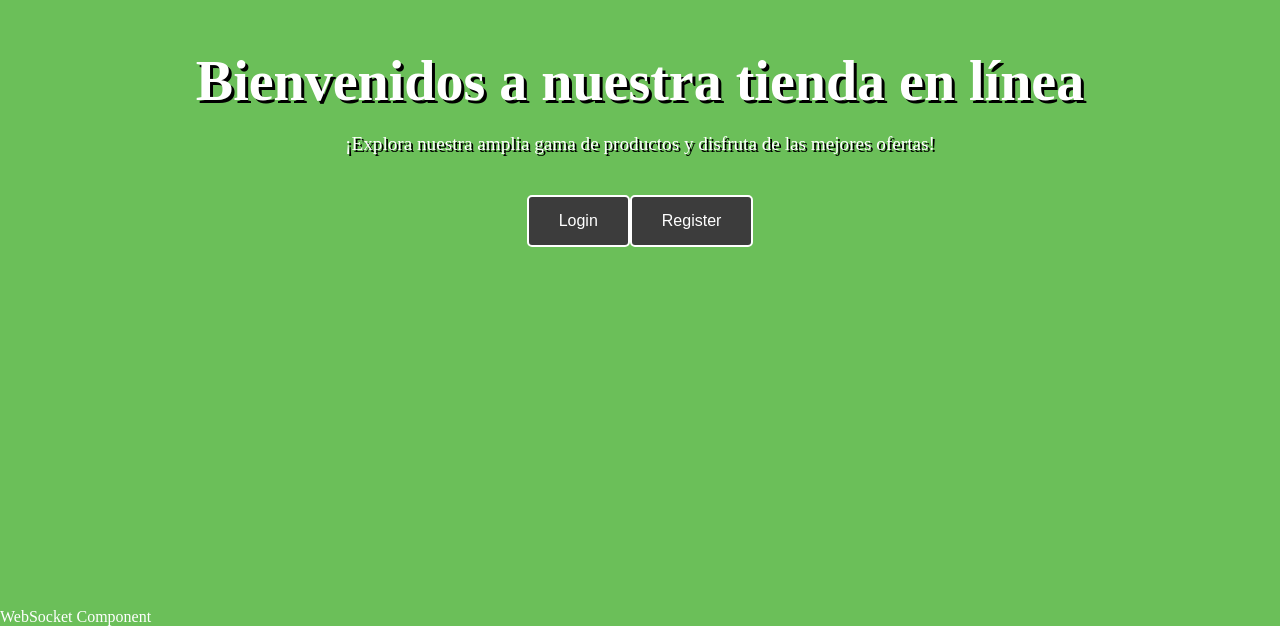
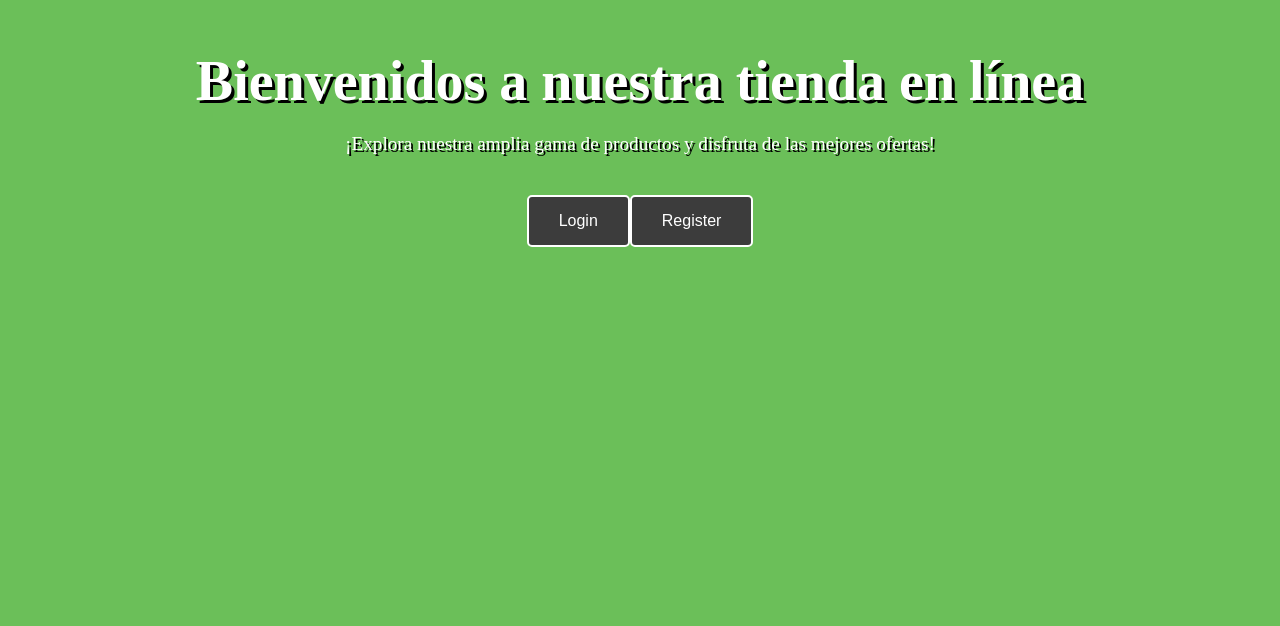
Before and after one commit to DavisAGJD/front_webstore, a React (Create React App) app: page / in a window 1280 px wide. Shown: the part 365-991 px from the top of the page. Built offline with nearby package versions, Linux system fonts and the light colour scheme; no server answers; the HTML template or start-up script is replaced by a standard one.

Commit message:
cambios websocket

```diff
--- a/src/App.js
+++ b/src/App.js
@@ -45,7 +45,7 @@ const App = () => {
                         />
                         <Route path="*" element={<Navigate to="/" />} />
                     </Routes>
-                    <WebSocketComponent /> {/* Add the WebSocketComponent */}
+                    <WebSocketComponent />
                 </Router>
             </CartProvider>
         </AuthProvider>
--- a/src/components/WebSocketComponent.js
+++ b/src/components/WebSocketComponent.js
@@ -1,4 +1,4 @@
-import React, { useEffect } from 'react';
+import { useEffect } from 'react';
 
 const WebSocketComponent = () => {
   useEffect(() => {
@@ -25,11 +25,7 @@ const WebSocketComponent = () => {
     };
   }, []);
 
-  return (
-    <div>
-      WebSocket Component
-    </div>
-  );
+  return null;
 };
 
 export default WebSocketComponent;
```
